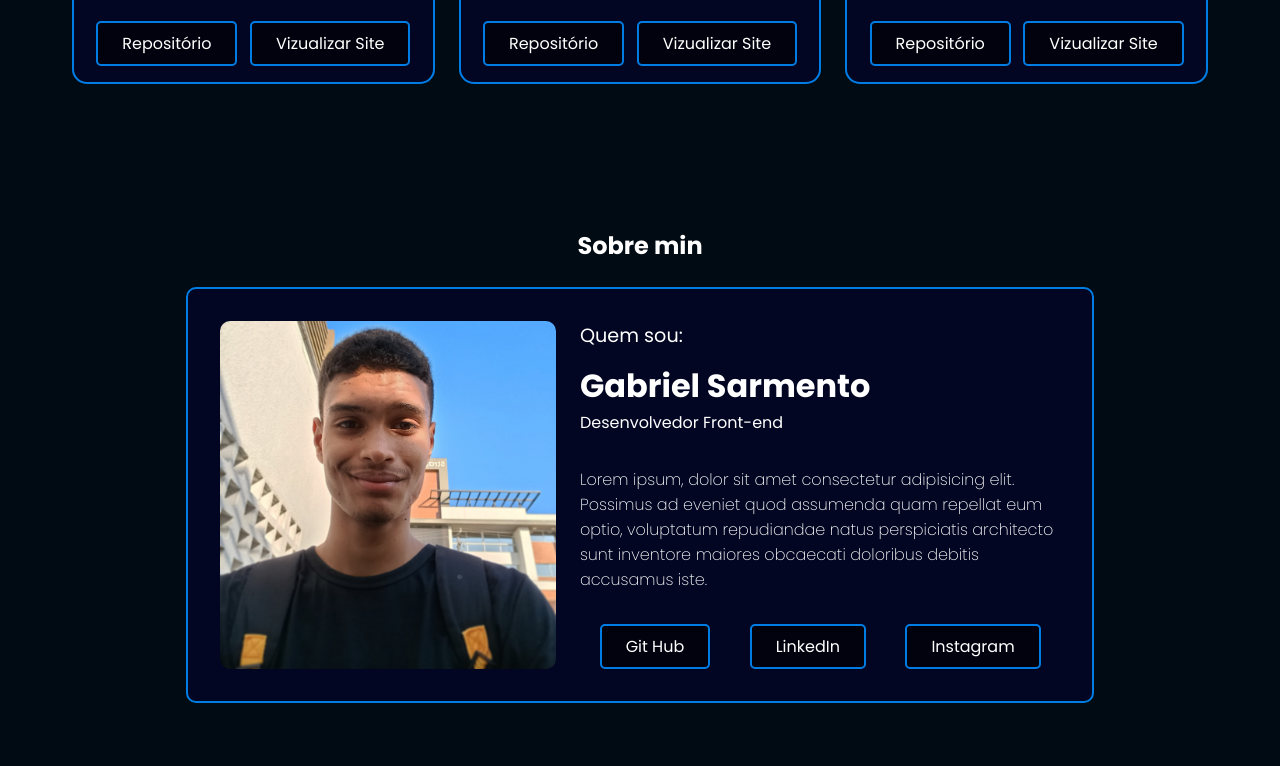
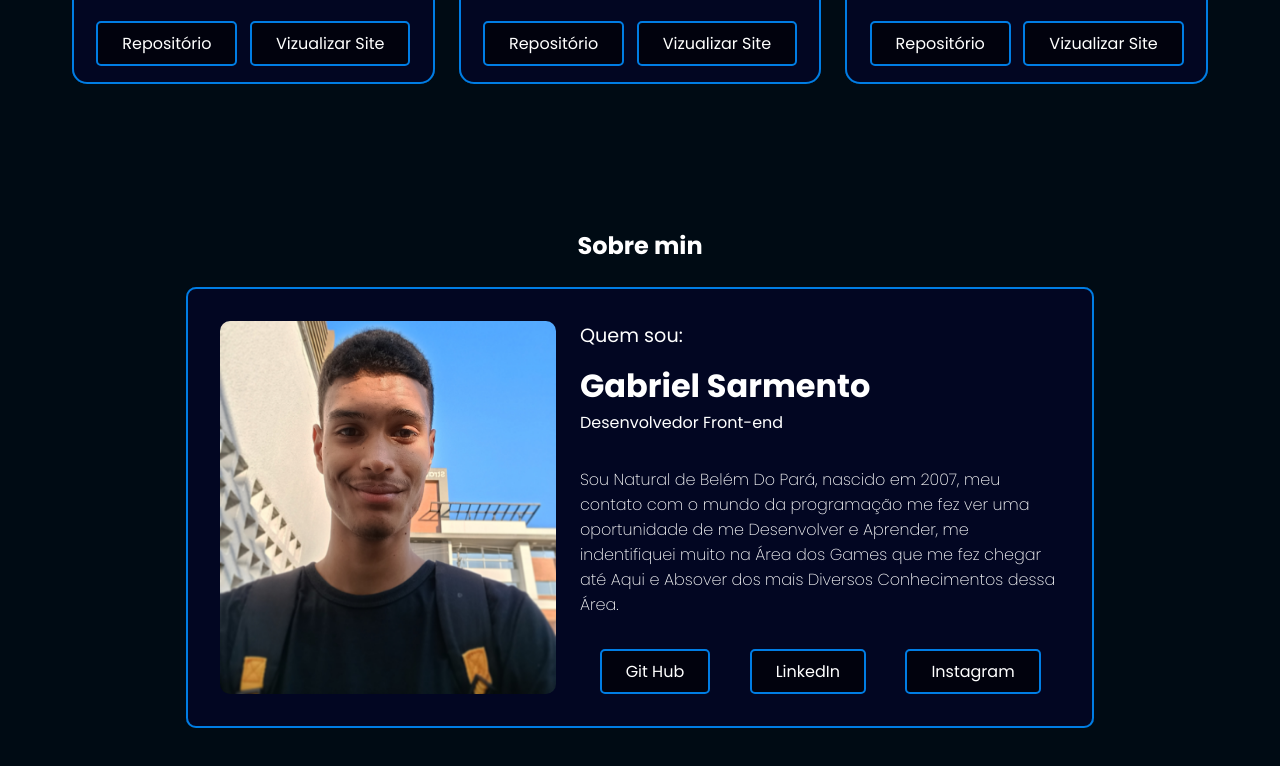
Before and after one commit to GabrielSarmento/Meu-Portifolio, a plain HTML site: page index.html in a window 1280 px wide. Shown: the part 1192-1958 px from the top of the page. Drawn offline with Linux system fonts and the light colour scheme.

Commit message:
Sobre min e descriçao atualizadas

```diff
--- a/index.html
+++ b/index.html
@@ -66,7 +66,7 @@
                     <p class="quemsou">Quem sou:</p>
                     <h4>Gabriel Sarmento</h4>
                     <p class="dev">Desenvolvedor Front-end</p>
-                    <p class="desc" >Lorem ipsum, dolor sit amet consectetur adipisicing elit. Possimus ad eveniet quod assumenda quam repellat eum optio, voluptatum repudiandae natus perspiciatis architecto sunt inventore maiores obcaecati doloribus debitis accusamus iste.</p>
+                    <p class="desc" >Sou Natural de Belém Do Pará, nascido em 2007, meu contato com o mundo da programação me fez ver uma oportunidade de me Desenvolver e Aprender, me indentifiquei muito na Área dos Games que me fez chegar até Aqui e Absover dos mais Diversos Conhecimentos dessa Área.</p>
                     <div class="buttons">
                         <a href="">Git Hub</a>
                         <a href="">LinkedIn</a>
--- a/styles/sobremin.css
+++ b/styles/sobremin.css
@@ -17,7 +17,15 @@
     padding: 2em;
     border-radius: 10px;
     border: 2px solid var(--cor-destaque);
+    overflow: hidden;
+    animation: neon 2s alternate infinite ease-in-out;
 }
+
+.container-sobre:hover{
+    background-color: rgba(5, 0, 53, 0.849);
+    transition: .5s;
+}
+
 
 .container-sobre img {
     width: 40%;
```
